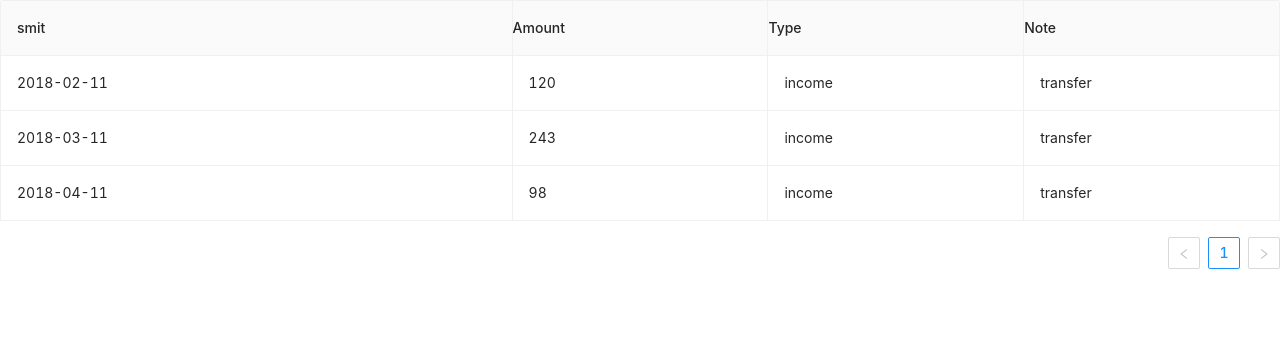
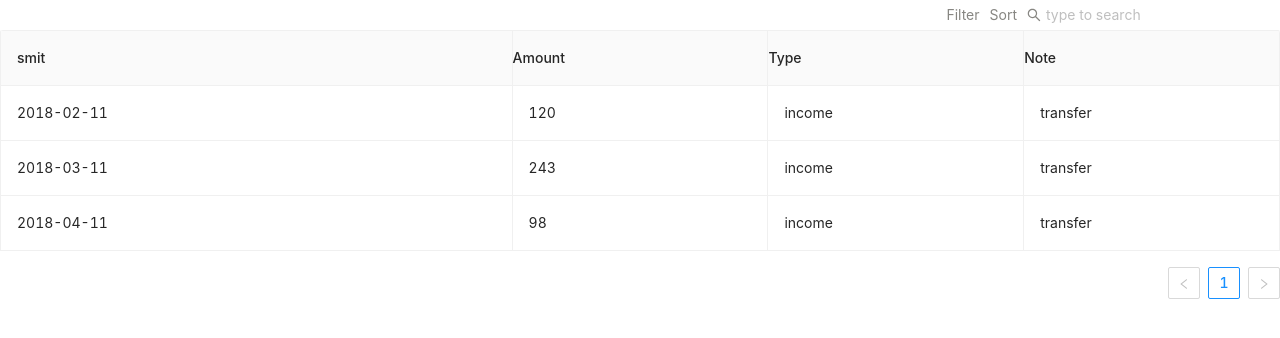
Before and after one commit to mastsmit/jsTable, a React (Create React App) app: page / in a window 1280 px wide. Shown: the top 338 px of the page. Built offline with nearby package versions, Linux system fonts and the light colour scheme.

Commit message:
table-header-buttons added

```diff
--- /dev/null
+++ b/src/components/Table/TableHeader/index.js
@@ -0,0 +1,26 @@
+import React from 'react';
+import { Input } from 'antd';
+import { SearchOutlined } from '@ant-design/icons';
+import * as s from './styles';
+function TableHeader(props) {
+    return (
+        <div className={s.rootTableHeader}>
+            <div role="button" className="table-header-filter-button">
+                Filter
+            </div>
+            <div role="button" className="table-header-sort-button">
+                Sort
+            </div>
+            <div role="button" className="table-header-search-button">
+                <div className="search-icon"><SearchOutlined /></div>
+                <div className="search-input">
+                    <Input
+                        placeholder="type to search"
+                        allowClear
+                        onChange={(e) => console.log(e.target.value)} />
+                </div>
+            </div>
+        </div>
+    )
+}
+export default TableHeader;
--- /dev/null
+++ b/src/components/Table/TableHeader/styles.js
@@ -0,0 +1,33 @@
+import { css } from 'emotion';
+
+export const rootTableHeader = css`
+    display:flex;
+    justify-content:flex-end;
+    align-items:center;
+    color:#37352f99;
+    .table-header-search-button{
+        display:flex;
+        cursor:pointer;
+        .search-icon{
+            margin:0px 5px;
+            display:flex;
+            justify-content:center;
+            flex-direction:column;
+        }
+        .search-input{
+            .ant-input-affix-wrapper{
+            background:none;
+            border:none;
+            padding:4px 0px ;
+            }
+        }
+    }
+    .table-header-filter-button{
+        cursor:pointer;
+        margin:0px 5px;
+    }
+    .table-header-sort-button{
+        cursor:pointer;
+        margin:0px 5px;
+    }
+`;
--- a/src/components/Table/index.js
+++ b/src/components/Table/index.js
@@ -2,6 +2,7 @@ import React, { Component } from 'react';
 import CustomTableHeader from './CustomTableHeader';
 import { Table } from 'antd';
 import * as s from './styles';
+import TableHeader from './TableHeader';
 
 
 class TableComp extends Component {
@@ -62,11 +63,14 @@ class TableComp extends Component {
     render() {
 
         return (
-            <div className={s.rootTable}>
-                <Table
-                    bordered
-                    columns={this.state.columns}
-                    dataSource={this.state.data} />
+            <div>
+                <TableHeader />
+                <div className={s.rootTable}>
+                    <Table
+                        bordered
+                        columns={this.state.columns}
+                        dataSource={this.state.data} />
+                </div>
             </div>
         )
     }
```
